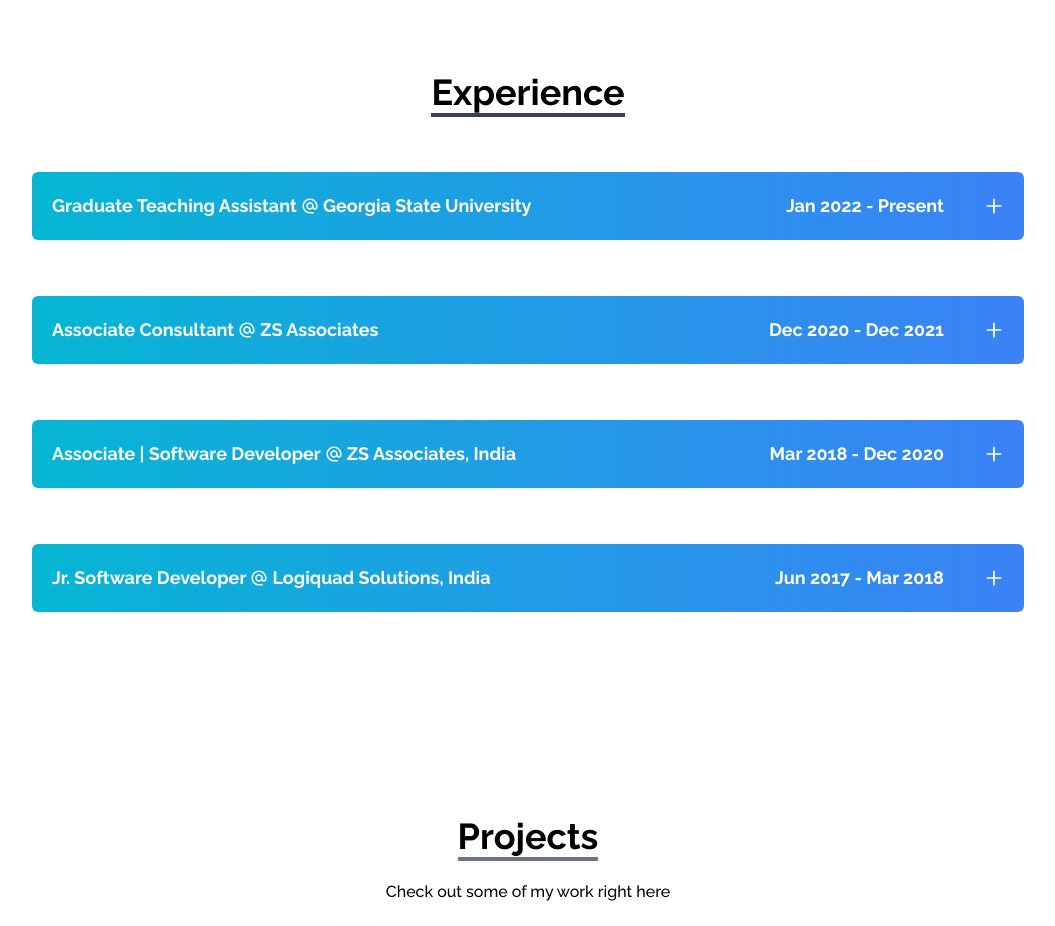
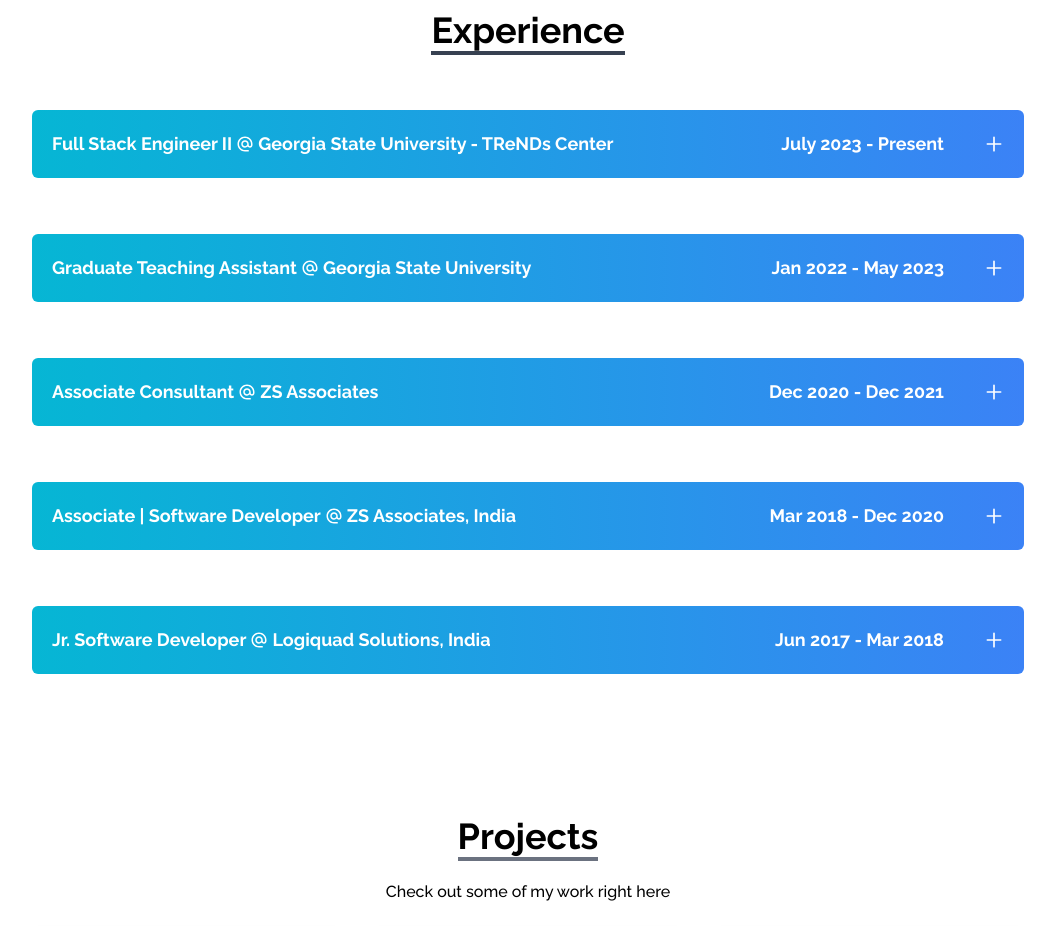
Before and after one commit to babapooja/portfolio, a React (Create React App) app: page / in a window 1280 px wide. Shown: the part 1680-2606 px from the top of the page, without its empty margins (112-1167 px from the left). Built offline with nearby package versions, Linux system fonts and the light colour scheme; the HTML template or start-up script is replaced by a standard one.

Commit message:
updated Trends experience

```diff
--- a/src/components/Experience.js
+++ b/src/components/Experience.js
@@ -10,10 +10,22 @@
 const Experience = () => {
   const educationDetails = [
     {
+      companyName: "Georgia State University - TReNDs Center",
+      location: "Atlanta, USA",
+      startDate: "July 2023",
+      endDate: "Present",
+      position: "Full Stack Engineer II",
+      link: "https://trendscenter.org/",
+      description:
+        "Developing ReactJs web application for a Brainforge tool consuming RESTful APIs from backend created in Python Django. Worked on Docker scripts to create containers and container networks for the applications within the network to communicate.",
+      logo: "https://pbs.twimg.com/profile_images/1062750696179527680/Ti8mvia8_400x400.jpg",
+      skills: ["Python", "Django", "Docker", "ReactJS"],
+    },
+    {
       companyName: "Georgia State University",
       location: "Atlanta, USA",
       startDate: "Jan 2022",
-      endDate: "Present",
+      endDate: "May 2023",
       position: "Graduate Teaching Assistant",
       link: "https://www.gsu.edu/",
       description:
```
